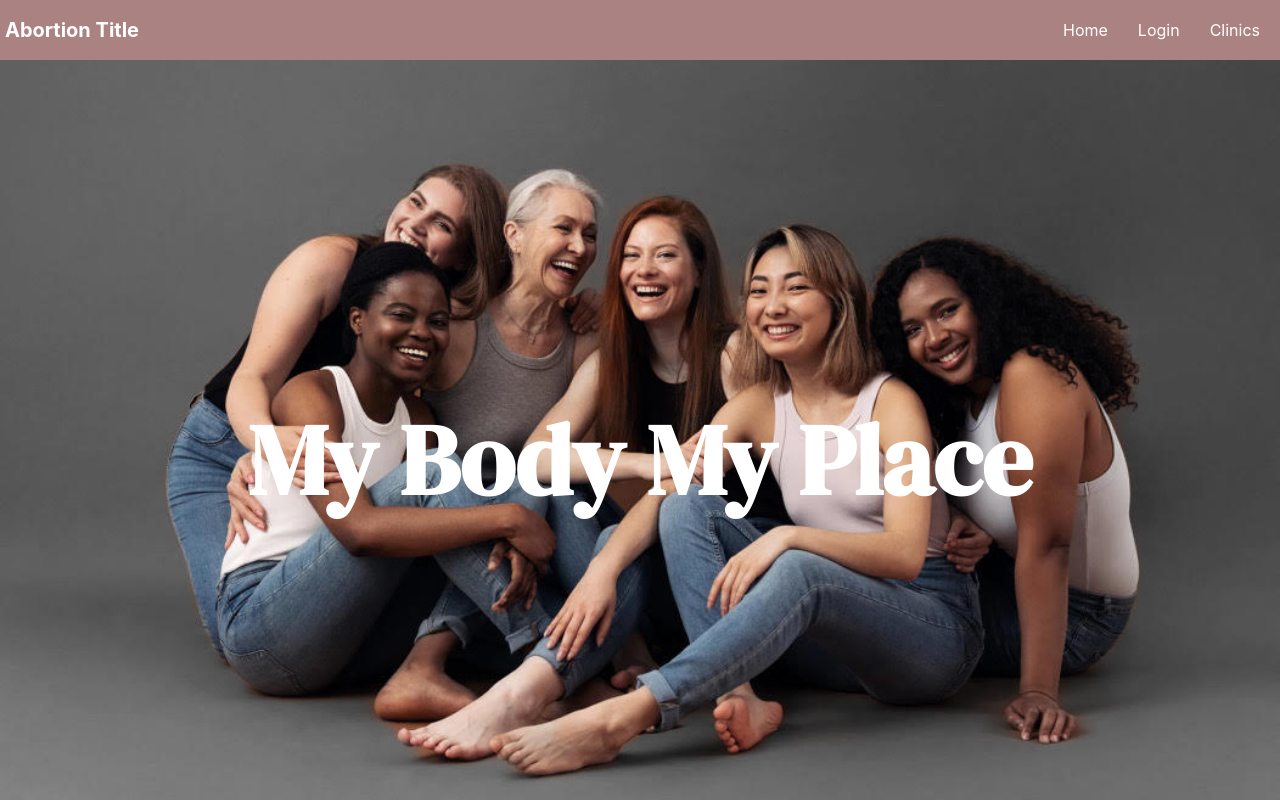
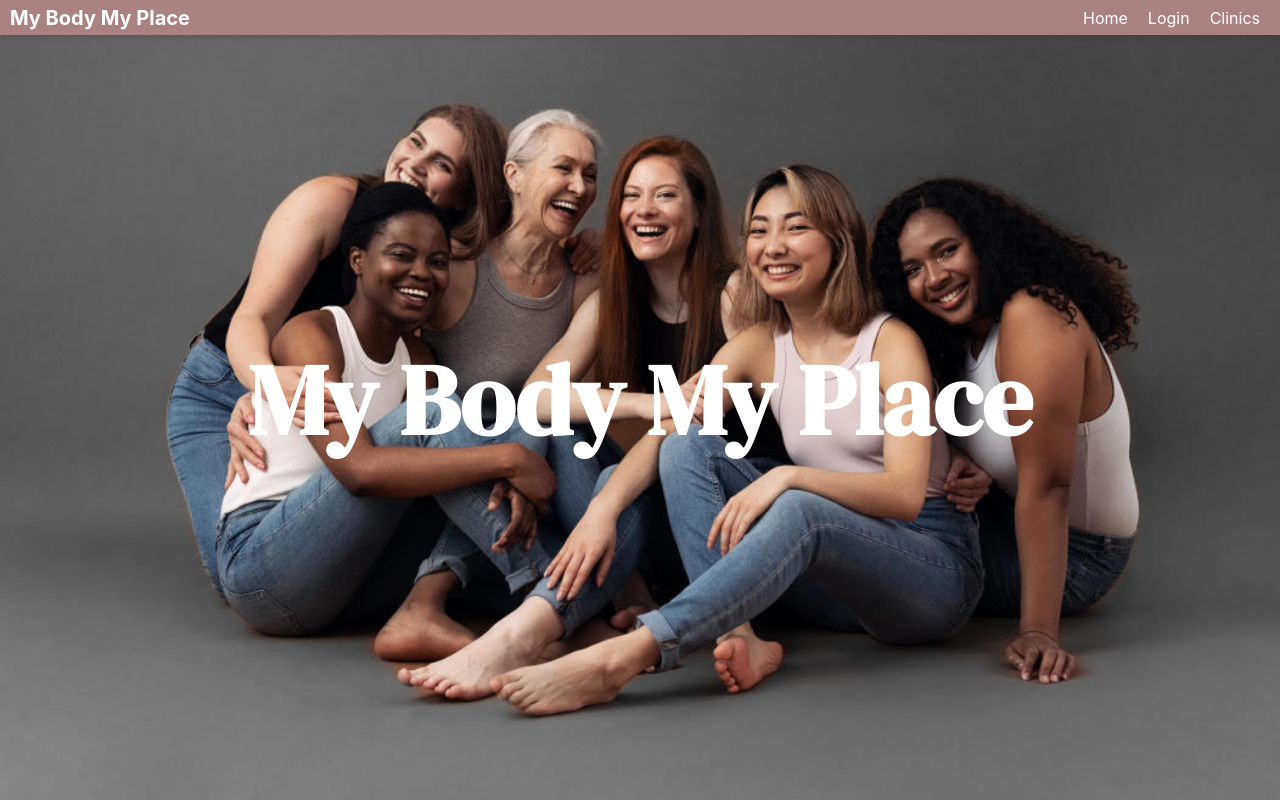
Before and after one commit to kaylainoa/Swamphacks, a React (Create React App) app: page / in a window 1280 px wide. Shown: the top 800 px of the page. Built offline with nearby package versions, Linux system fonts and the light colour scheme.

Commit message:
navbar styling

```diff
--- a/src/Components/Navbar.css
+++ b/src/Components/Navbar.css
@@ -3,9 +3,17 @@
     display: flex;
     justify-content: space-between;
     align-items: center;
-    padding: 5px 5px;
+    padding: 3px 10px;
     background-color: #aa8282;
     color: white;
+    height: 35px;
+    position: fixed;
+    top: 0;
+    left: 0;
+    width: 100%;
+    box-shadow: 0 2px 5px rgba(52, 34, 34, 0.2);
+    box-sizing: border-box;
+
   }
 
   .navbar-left {
@@ -21,15 +29,15 @@
   .navbar-links {
     display: flex;
     justify-content: flex-start;
-    gap: 25px;
+    gap: 10px;
   }
 
   .navbar-link {
     color: white;
     text-decoration: none;
     font-size: 16px;
-    padding: 10px 15px;
-    border-radius: 5px;
+    padding: 8px 10px;
+    border-radius: 3px;
     transition: background-color 0.3s ease, transform 0.3s ease;
   }
 
--- a/src/Components/Navbar.js
+++ b/src/Components/Navbar.js
@@ -8,7 +8,7 @@ const Navbar = () => {
 
     <div className="navbar">
       <div className="navbar-left">
-        <span className="navbar-text">Abortion Title</span>
+        <span className="navbar-text">My Body My Place</span>
       </div>
 
       <div className="navbar-right">
```
